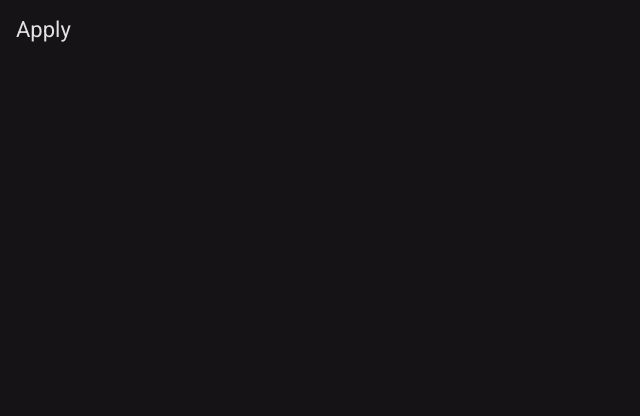
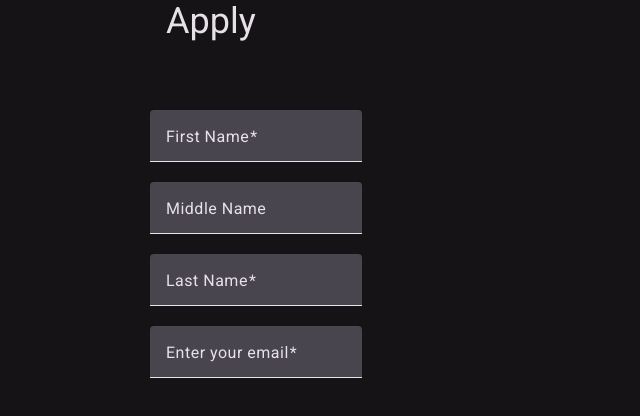
Before and after one commit to evan175/arsulcorp-frontend, an Angular app in the folder frontend/: page /apply in a window 1280 px wide. Shown: the top 416 px of the page, without its empty margins (0-640 px from the left). Built offline with nearby package versions, Linux system fonts and the light colour scheme.

Commit message:
application page progress

```diff
--- a/frontend/src/app/application/application.component.css
+++ b/frontend/src/app/application/application.component.css
@@ -0,0 +1,13 @@
+.container {
+    margin-left: 150px;
+}
+
+#header {
+    margin-bottom: 50px;
+}
+
+.form {
+    display: flex;
+    flex-direction: column;
+    align-items: flex-start;
+}
--- a/frontend/src/app/application/application.component.html
+++ b/frontend/src/app/application/application.component.html
@@ -1,5 +1,47 @@
 <div>
-    <mat-toolbar>
-        <span>Apply</span>
-      </mat-toolbar>
+  <div class="container">
+    <mat-toolbar id="header">
+        <span class='mat-display-small'>Apply</span>
+    </mat-toolbar>
+    <div class="form">
+      <mat-form-field>
+        <mat-label>First Name</mat-label>
+        <input
+          matInput
+          [formControl]="firstName"
+          (blur)="updateErrorMessage()"
+          required
+        />
+      </mat-form-field>
+      <mat-form-field>
+        <mat-label>Middle Name</mat-label>
+        <input
+          matInput
+          [formControl]="middleName"
+        />
+      </mat-form-field>
+      <mat-form-field>
+        <mat-label>Last Name</mat-label>
+        <input
+          matInput
+          [formControl]="lastName"
+          (blur)="updateErrorMessage()"
+          required
+        />
+      </mat-form-field>
+      <mat-form-field>
+        <mat-label>Enter your email</mat-label>
+        <input
+          matInput
+          placeholder="pat@example.com"
+          [formControl]="email"
+          (blur)="updateErrorMessage()"
+          required
+        />
+        @if (email.invalid) {
+          <mat-error>{{errorMessage()}}</mat-error>
+        }
+      </mat-form-field>
+    </div>
+  </div>
 </div>
--- a/frontend/src/app/application/application.component.ts
+++ b/frontend/src/app/application/application.component.ts
@@ -1,13 +1,38 @@
-import { Component } from '@angular/core';
+import { Component, ChangeDetectionStrategy, signal } from '@angular/core';
 import {MatToolbarModule} from '@angular/material/toolbar';
+import {takeUntilDestroyed} from '@angular/core/rxjs-interop';
+import {FormControl, FormsModule, ReactiveFormsModule, Validators} from '@angular/forms';
+import {MatFormFieldModule} from '@angular/material/form-field';
+import {MatInputModule} from '@angular/material/input';
+import {merge} from 'rxjs';
 
 @Component({
   selector: 'app-application',
   standalone: true,
-  imports: [MatToolbarModule],
+  imports: [MatToolbarModule, MatFormFieldModule, MatInputModule, FormsModule, ReactiveFormsModule],
   templateUrl: './application.component.html',
-  styleUrl: './application.component.css'
+  styleUrl: './application.component.css',
+  changeDetection: ChangeDetectionStrategy.OnPush,
 })
 export class ApplicationComponent {
+  readonly firstName = new FormControl('', [Validators.required]);
+  readonly middleName = new FormControl('')
+  readonly lastName = new FormControl('', [Validators.required]);
+  readonly email = new FormControl('', [Validators.required, Validators.email])
 
+  errorMessage = signal('');
+
+  constructor() {
+    merge(this.firstName.statusChanges, this.firstName.valueChanges)
+      .pipe(takeUntilDestroyed())
+      .subscribe(() => this.updateErrorMessage());
+  }
+
+  updateErrorMessage() {
+    if (this.firstName.hasError('required')) {
+      this.errorMessage.set('You must enter a value');
+    } else {
+      this.errorMessage.set('');
+    }
+  }
 }
```
